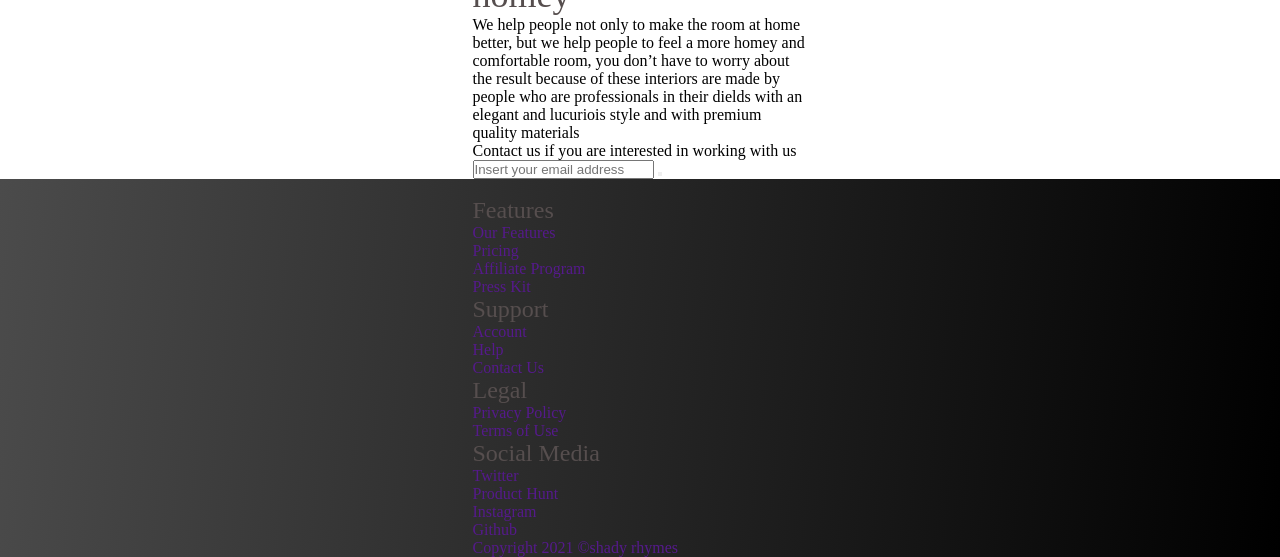
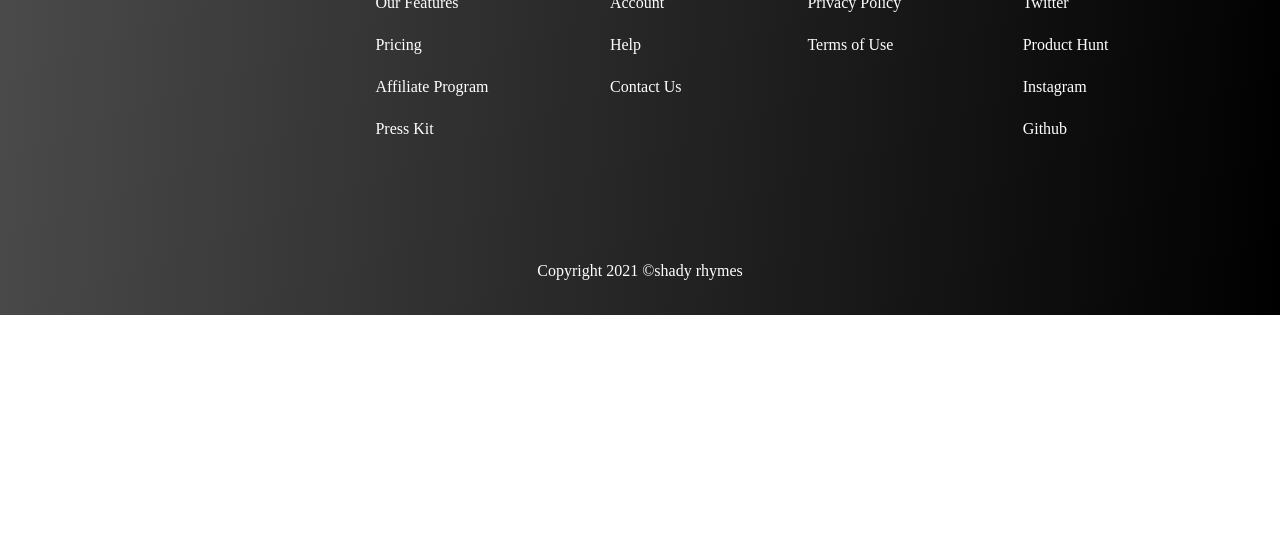
Before and after one commit to Saddam6260/Shady-Rhymes-Interior, a website: page index.html in a window 1280 px wide. Shown: the part 959-1516 px from the top of the page. After the commit the page ends 1274 px from the top, so only its background shows below. Drawn offline with Linux system fonts and the light colour scheme.

Commit message:
complete the footer section full responsive

```diff
--- a/index.html
+++ b/index.html
@@ -164,9 +164,9 @@
     <!-- footer -->
     <footer>
       <div class="container">
-        <div>
+        <div class="links">
           <div class="img-wrap">
-            <img class="main-logo" src="" alt="" />
+            <img class="main-logo" src="./images/main-logo.png" alt="" />
           </div>
           <ul>
             <h5>Features</h5>
@@ -194,8 +194,8 @@
             <li><a href="">Github</a></li>
           </ul>
         </div>
-        <div>
-          <a href="">Copyright 2021 ©shady rhymes</a>
+        <div class="bottom">
+          <a class="common-pera" href="">Copyright 2021 ©shady rhymes</a>
         </div>
       </div>
     </footer>
--- a/scss/_footer.scss
+++ b/scss/_footer.scss
@@ -1,9 +1,90 @@
+/*** Footer ***/
 footer {
   background: linear-gradient(300.41deg, #000000 31.42%, #4b4b4b 117.78%);
+  padding: 20px 0px 28px 0px;
+
+  .links {
+    display: flex;
+    flex-flow: column wrap;
+    row-gap: 40px;
+    margin-bottom: 100px;
+
+    .img-wrap{
+      max-width: 124px;
+
+      img{
+        width: 100%;
+      }
+    }
+
+    ul {
+      h5 {
+        margin-bottom: 10px;
+        color: $pink;
+      }
+
+      li {
+        margin-bottom: 20px;
+
+        a {
+          color: $white;
+          font-weight: 400;
+          font-size: 12px;
+          line-height: 18px;
+        }
+      }
+    }
+  }
+  .bottom{
+    text-align: center;
+    a{
+      color: $white;
+    }
+  }
 }
 
 @include media(1120px) {
   footer {
     background: linear-gradient(275.58deg, #000000 0%, #4b4b4b 100%);
+    padding: 50px 0px 35px 0px;
+    .img-wrap{
+      max-width: 184px;
+    }
+    .links {
+      flex-flow: row wrap;
+      justify-content: space-between;
+
+      ul {
+        h5 {
+          margin-bottom: 20px;
+        }
+
+        li {
+          margin-bottom: 24px;
+
+          a {
+            font-size: 16px;
+          }
+        }
+      }
+    }
   }
 }
+@include media(1920px) {
+  footer {
+    background: linear-gradient(275.58deg, #000000 0%, #4b4b4b 100%);
+    padding: 100px 0px 40px 0px;
+    .img-wrap{
+      max-width: 238px;
+    }
+    .links {
+      ul {
+        li {
+          a {
+            font-size: 18px;
+          }
+        }
+      }
+    }
+  }
+}
--- a/scss/style.scss
+++ b/scss/style.scss
@@ -5,8 +5,8 @@
 $poppins: "Poppins', sans-serif";
 $white: #ffff;
 $brown: #564E4E;
+$pink: #fadcd9;
 
-/*** Mixin ***/
 @mixin media($screen) {
     @media only screen and (min-width: $screen) {
         @content;
@@ -78,7 +78,7 @@ h5{
 }
 @include media(1120px) {
     .container{
-        max-width: 1020;
+        max-width: 1020px;
     }
     .common-pera{
         font-size: 16px;
@@ -86,7 +86,7 @@ h5{
 }
 @include media(1920px) {
     .container{
-        max-width: 1760;
+        max-width: 1760px;
     }
     .common-pera{
         font-size: 18px;
```
Also changed, not shown: css/style.css, 1 other file.
